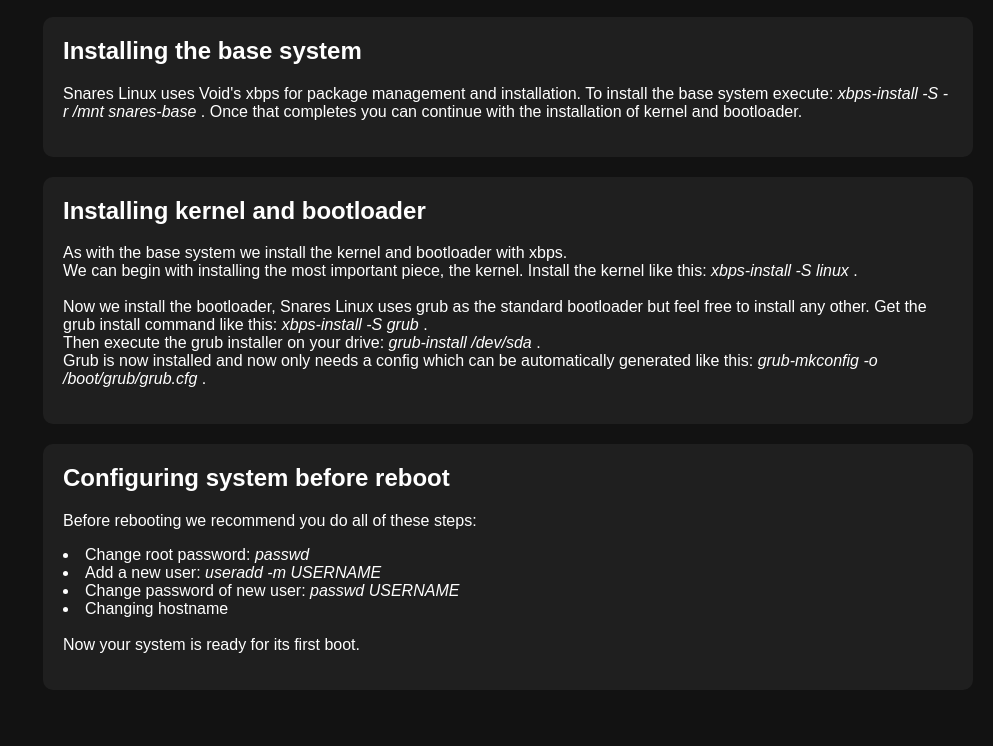
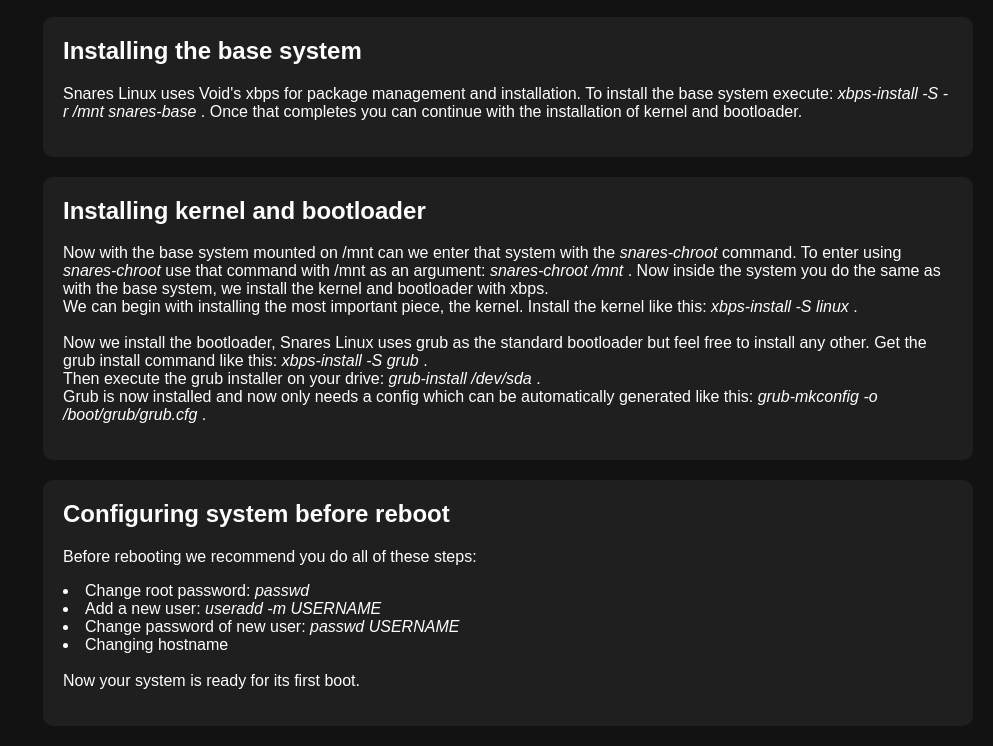
Before and after one commit to snareslinux/snareslinux.github.io, a plain HTML site: page documentation/installation-guide.html in a window 1280 px wide. Shown: the part 1712-2458 px from the top of the page, without its empty margins (287-1280 px from the left). Before the commit the page ends 2422 px from the top, so only its background shows below. Drawn offline with Linux system fonts and the light colour scheme.

Commit message:
changed manual install instructions

```diff
--- a/documentation/installation-guide.html
+++ b/documentation/installation-guide.html
@@ -157,7 +157,10 @@
                 <div class="doc-card" id="manual-4">
                     <h2>Installing kernel and bootloader</h2>
                     <p>
-                        As with the base system we install the kernel and bootloader with xbps.<br>
+                        Now with the base system mounted on /mnt can we enter that system with the <em>snares-chroot</em> command.
+                         To enter using <em>snares-chroot</em> use that command with /mnt as an argument: <em>snares-chroot /mnt</em> .
+
+                        Now inside the system you do the same as with the base system, we install the kernel and bootloader with xbps.<br>
                         We can begin with installing the most important piece, the kernel.
                         Install the kernel like this: <em>xbps-install -S linux</em> . <br>
                         <br>
```
